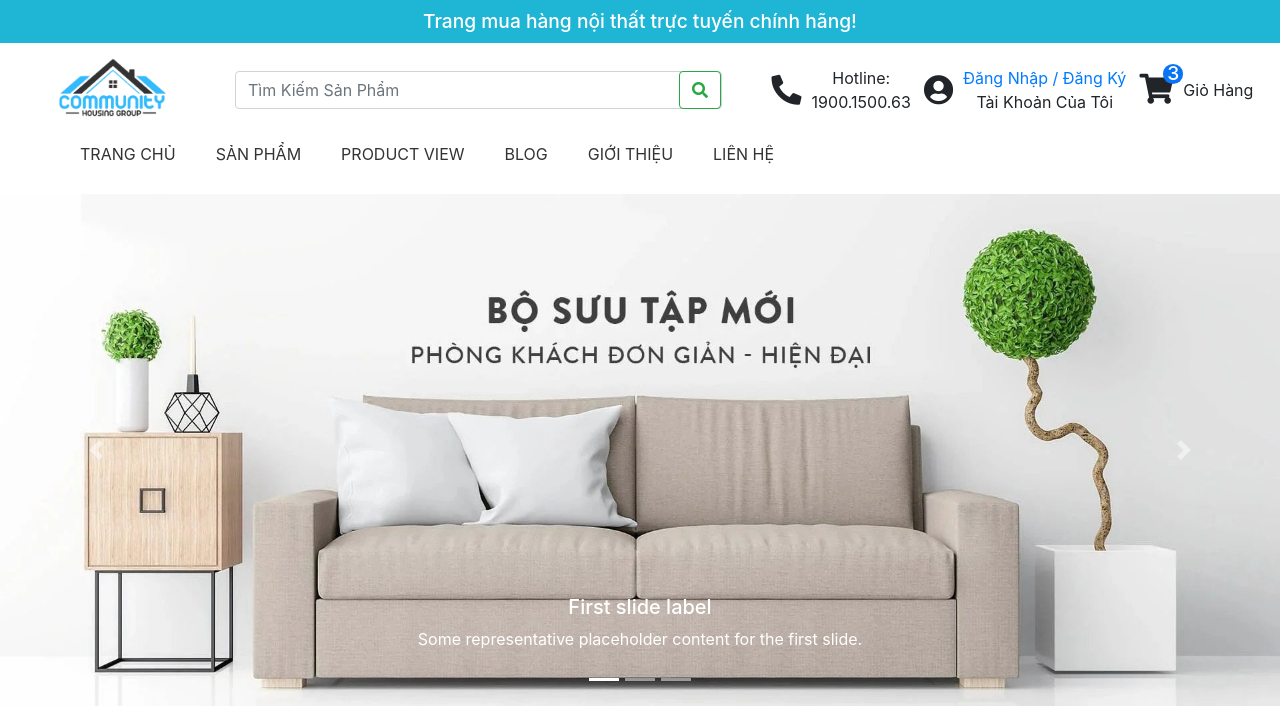
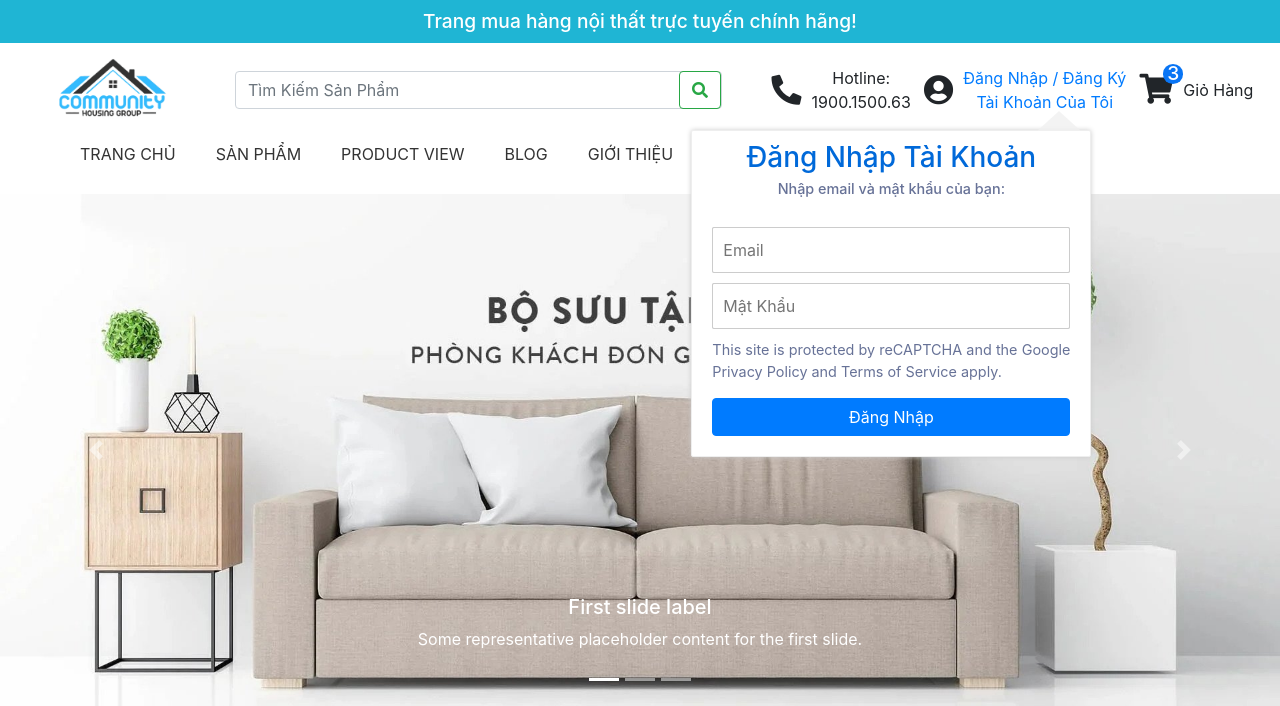
Before and after one commit to dattmpc02133/duandemo, a PHP site: page / in a window 1280 px wide. Shown: the top 706 px of the page. Run offline with PHP 8.4, Linux system fonts and the light colour scheme.

Commit message:
con thieu nhiu lam

```diff
--- a/content/css/style.css
+++ b/content/css/style.css
@@ -250,3 +250,52 @@
     cursor: pointer;
 }
 /* end */
+/* hover click đăng nhập */
+.header-dropdown_content {
+    position: relative;
+}
+.site_account_panel_list {
+    position: absolute;
+    z-index: 3;
+    width: 400px;
+    right: 35px;
+    top: 40px;
+    background: #fff;
+    border: 1px solid #eee;
+    box-shadow: 0 0 5px #ccc;
+    border-radius: 2px;
+}
+.site_account_panel_list::after {
+    content: "";
+    position: absolute;
+    top: -40px;
+    cursor: pointer;
+    right: 9px;
+    z-index: 999;
+    border-width: 20px 22px;
+    border-style: solid;
+    border-color: transparent transparent #f0f0f0cc transparent;
+}
+.customer_account {
+    display: flex;
+    flex-direction: column;
+}
+.site_account-input {
+    margin-bottom: 10px;
+    padding: 10px;
+    border-radius: 2px;
+    border: 1px solid #ccc;
+    box-shadow: 0 0 0.5px 0 #ccc;
+}
+.site_account-title {
+    padding: 10px;
+    color: #0069D9;
+    margin: 0;
+}
+.account-dangnhap {
+    width: 100%;
+}
+.customer_login {
+    padding: 20px;
+}
+/* end */
--- a/index.html
+++ b/index.html
@@ -49,8 +49,28 @@
                             <i class="incon_size fas fa-user-circle"></i>
                             <div class="account_dangnhap">
                                 <a href="#">Đăng Nhập /</a>
-                                <a href="#">Đăng Ký</a>
-                                <p style="margin: 0; text-align: center;">Tài Khoản Của Tôi</p>
+                                <a href="#">Đăng Ký</a><br>
+                                <a href="#" style="margin: 0; text-align: center;">Tài Khoản Của Tôi</a>
+                            </div>
+                            <div class="header-dropdown_content">
+                                <div class="site_account_panel_list">
+                                    <h3 class="site_account-title">
+                                        Đăng Nhập Tài Khoản
+                                        <p style="color:#677297; font-size:0.9rem;margin: 0;padding-top: 5px;">Nhập email và mật khẩu của bạn:</p>
+                                    </h3>
+                                    <form action="#" method="post" class="customer_login">
+                                        <div class="customer_account">
+                                            <input type="text" placeholder="Email" class="site_account-input">
+                                        <input type="password" placeholder="Mật Khẩu" class="site_account-input">
+                                        </div>
+                                        <span>
+                                            <p style="font-size: 0.9rem;text-align: justify; color: #677297;">This site is protected by reCAPTCHA and the Google Privacy Policy and
+                                                Terms of Service apply.
+                                            </p>
+                                        </span>
+                                        <button type="submit" name="" class="btn btn-primary account-dangnhap">Đăng Nhập</button>
+                                    </form>
+                                </div>
                             </div>
                         </div>
                         <div class="cart riverdungchung">
```
